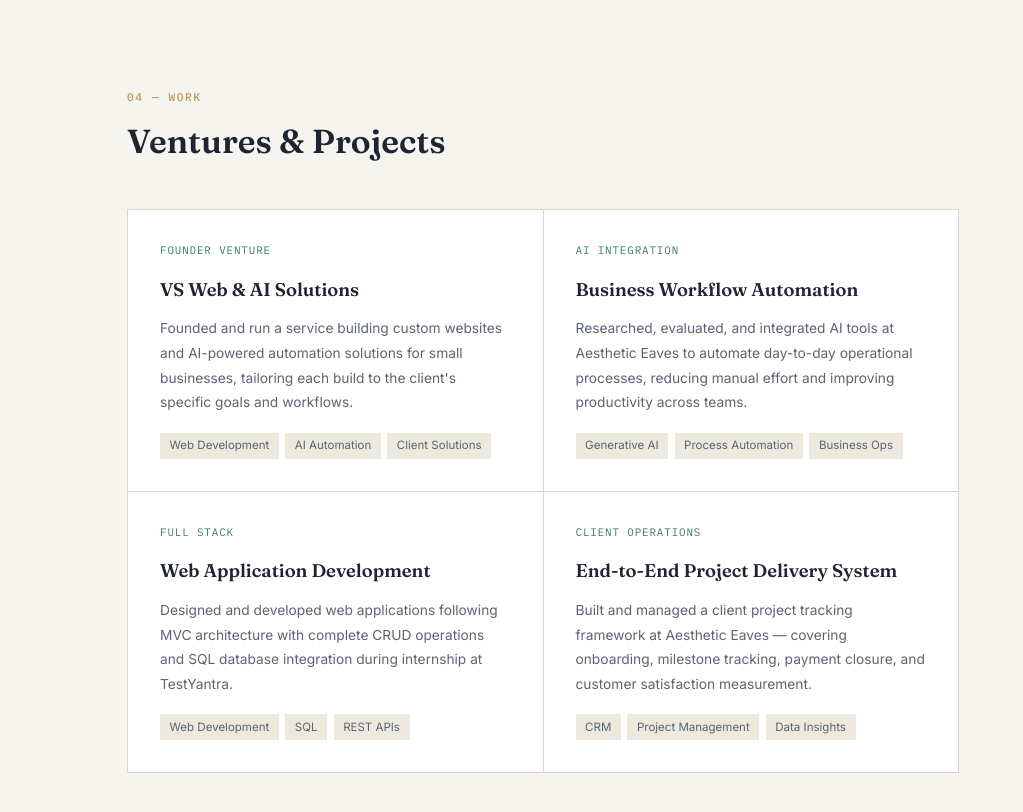
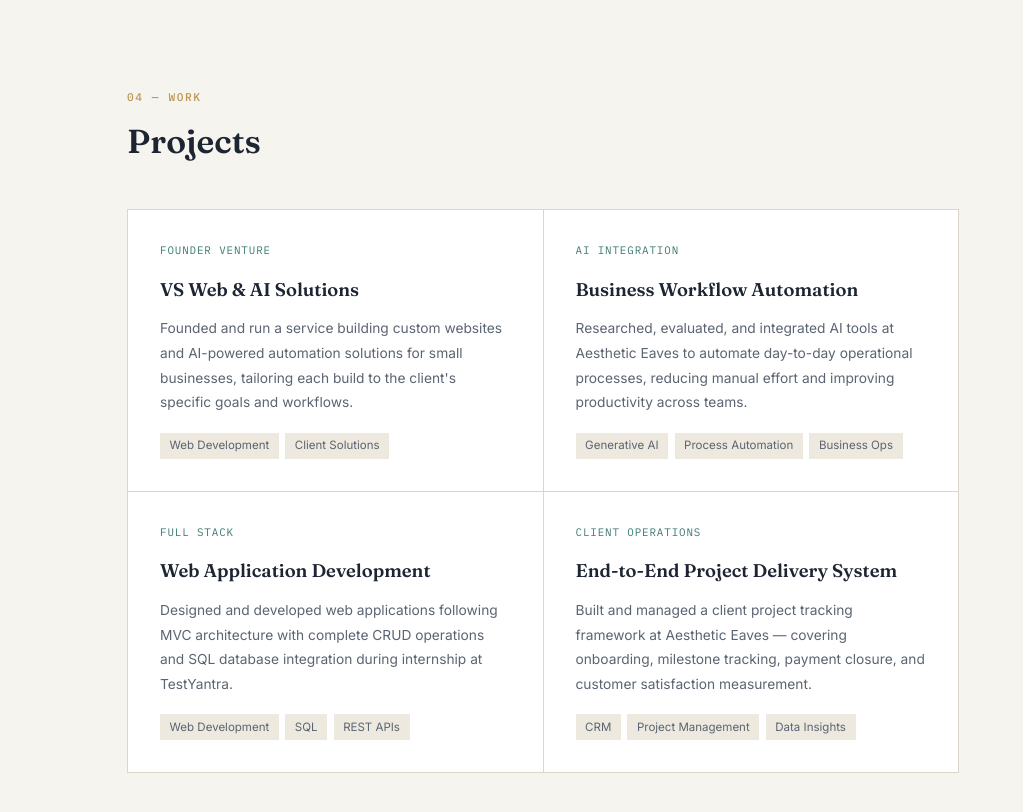
Before and after one commit to vaishnavisamal/portfolio, a plain HTML site: page index.html in a window 1280 px wide. Shown: the part 4150-4962 px from the top of the page, without its empty margins (257-1280 px from the left). Drawn offline with Linux system fonts and the light colour scheme.

Commit message:
Update index.html

```diff
--- a/index.html
+++ b/index.html
@@ -236,14 +236,14 @@
     <!-- PROJECTS -->
     <section id="projects">
       <p class="eyebrow">04 — Work</p>
-      <h2 class="section-title">Ventures &amp; Projects</h2>
+      <h2 class="section-title"> Projects</h2>
       <div class="projects-grid">
         <div class="proj-card">
           <span class="proj-tag">Founder Venture</span>
           <h3>VS Web &amp; AI Solutions</h3>
           <p>Founded and run a service building custom websites and AI-powered automation solutions for small businesses, tailoring each build to the client's specific goals and workflows.</p>
           <div class="proj-tech">
-            <span>Web Development</span><span>AI Automation</span><span>Client Solutions</span>
+            <span>Web Development</span><span>Client Solutions</span>
           </div>
         </div>
         <div class="proj-card">
```
